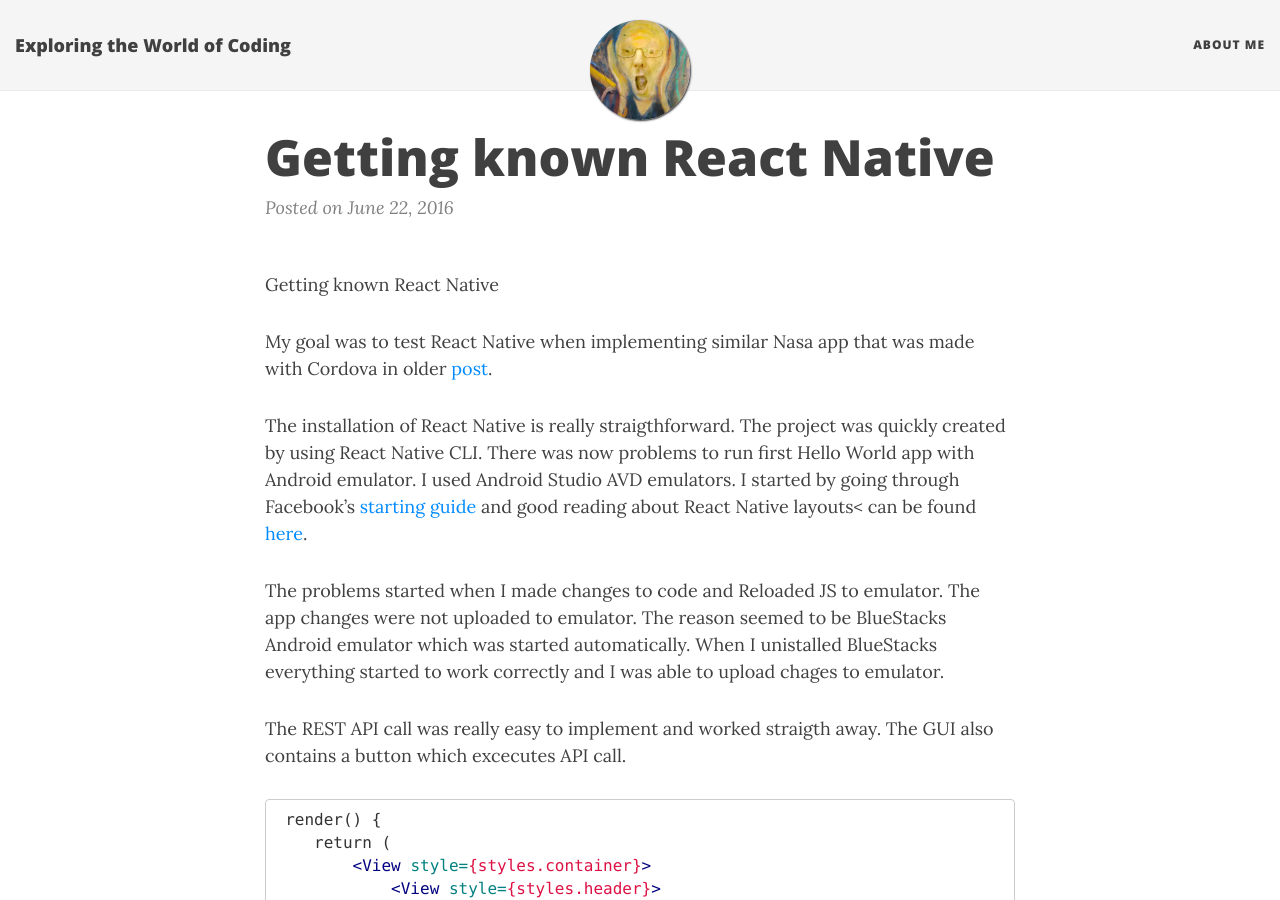
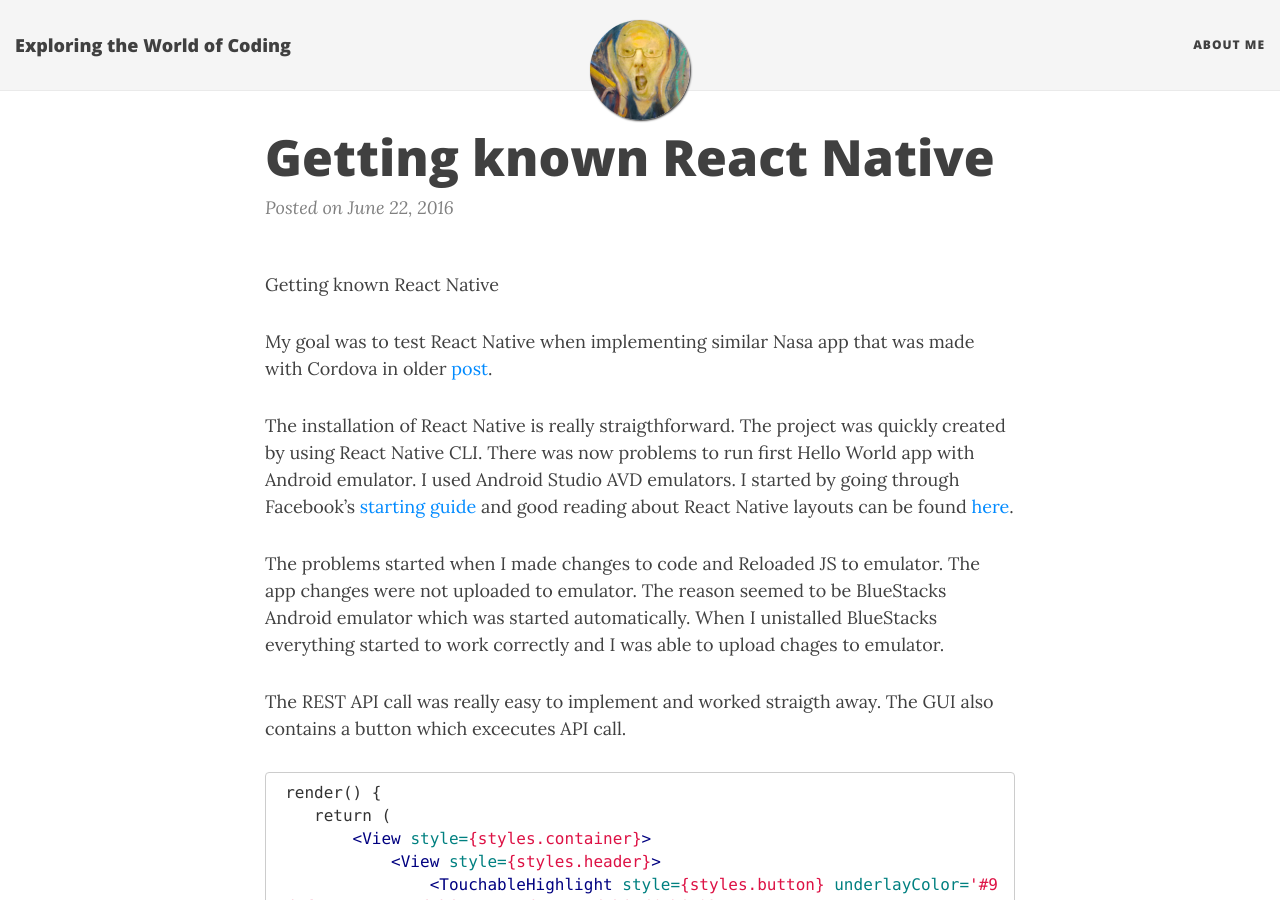
Before and after one commit to juhahinkula/juhahinkula.github.io, a Jekyll site: the page built from _posts/2016-06-22-react-native.markdown, in a window 1280 px wide and 900 px high. Built offline with Jekyll 4.4.1, drawn with Linux system fonts in a browser that asks for light colours; nearby versions of some CDN libraries; comment, search, counter and statistics services are not loaded.

Commit message:
new blog

```diff
--- a/_posts/2016-06-22-react-native.markdown
+++ b/_posts/2016-06-22-react-native.markdown
@@ -6,7 +6,7 @@
 
 My goal was to test React Native when implementing similar Nasa app that was made with Cordova in older [post](/2016-05-20-welcome-to-jekyll).
 
-The installation of React Native is really straigthforward. The project was quickly created by using React Native CLI. There was now problems to run first Hello World app with Android emulator. I used Android Studio AVD emulators. I started by going through Facebook's [starting guide](https://facebook.github.io/react-native/docs/getting-started.html#content) and good reading about React Native layouts< can be found [here](http://moduscreate.com/react-native-layout-system/).
+The installation of React Native is really straigthforward. The project was quickly created by using React Native CLI. There was now problems to run first Hello World app with Android emulator. I used Android Studio AVD emulators. I started by going through Facebook's [starting guide](https://facebook.github.io/react-native/docs/getting-started.html#content) and good reading about React Native layouts can be found [here](http://moduscreate.com/react-native-layout-system/).
 
 The problems started when I made changes to code and Reloaded JS to emulator. The app changes were not uploaded to emulator. The reason seemed to be BlueStacks Android emulator which was started automatically. When I unistalled BlueStacks everything started to work correctly and I was able to upload chages to emulator.
 
```
